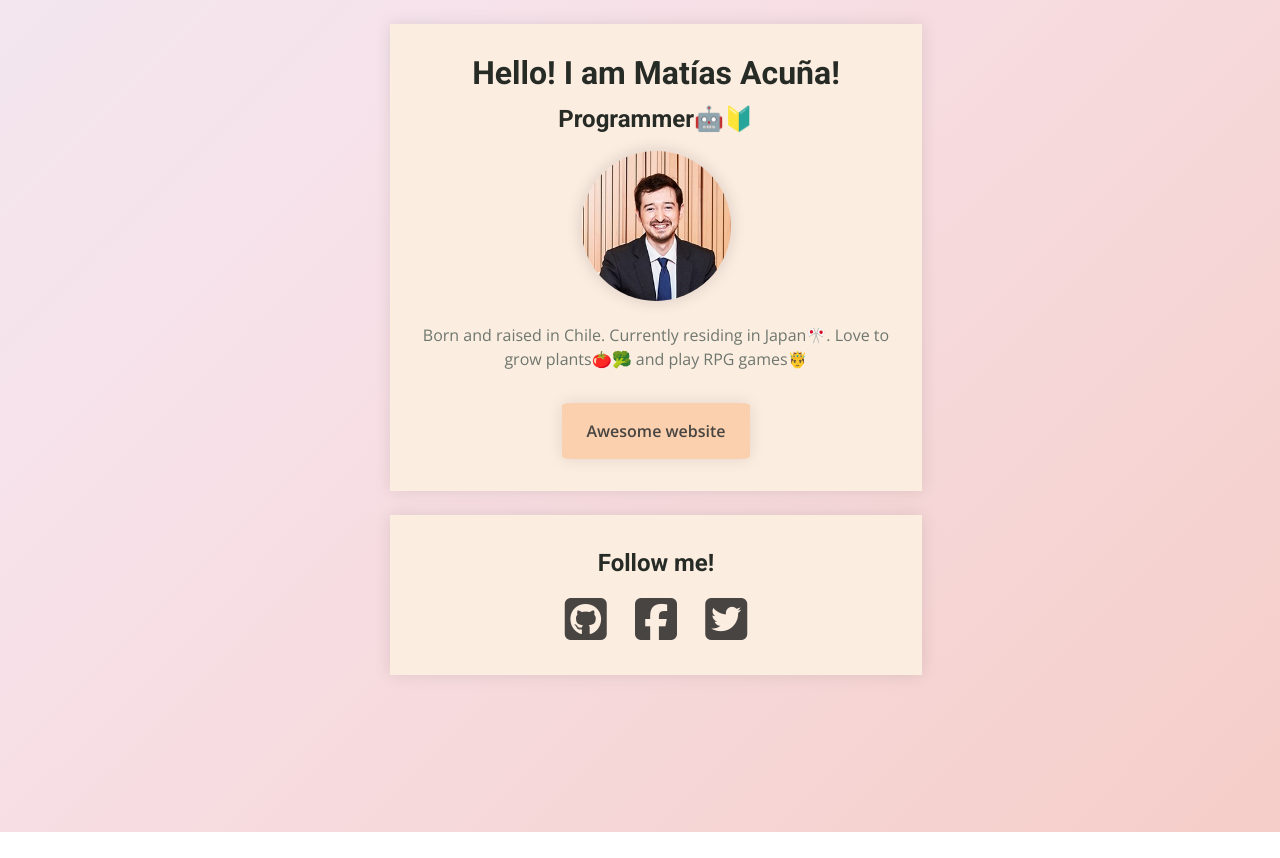
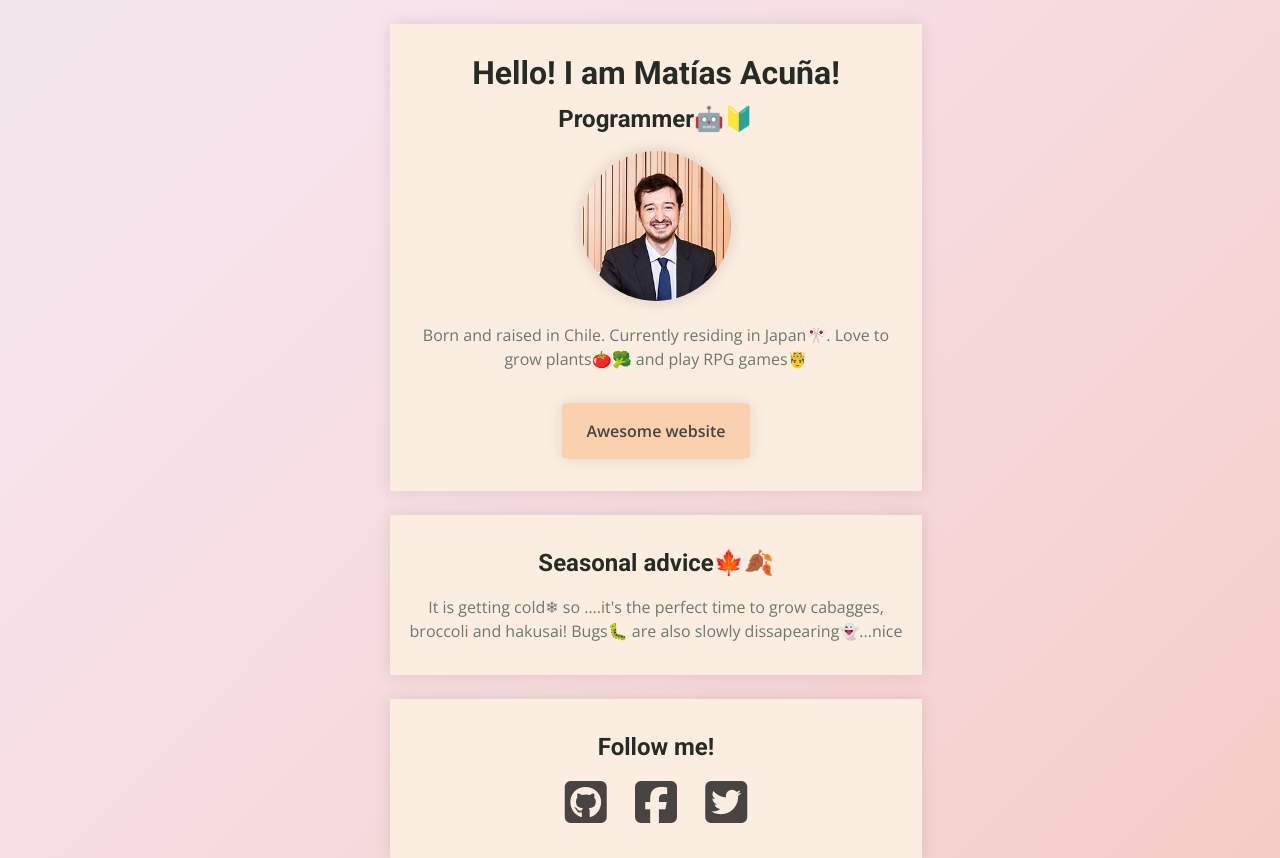
Before and after one commit to Agroang/profile, a plain HTML site: page index.html in a window 1280 px wide. Before the commit the page ends 832 px from the top, so only its background shows below. Drawn offline with nearby package versions, Linux system fonts and the light colour scheme.

Commit message:
make my profile prettier

```diff
--- a/index.html
+++ b/index.html
@@ -20,6 +20,12 @@
       </a>
     </div>
     <div class="card-white">
+      <h2>Seasonal advice🍁🍂</h2>
+      <p>
+        It is getting cold❄ so ....it's the perfect time to grow cabagges, broccoli and hakusai! Bugs🐛 are also slowly dissapearing👻...nice
+      </p>
+    </div>
+    <div class="card-white">
       <h2>Follow me!</h2>
       <ul class="list-inline">
         <li><a href="https://github.com/Agroang" class="icon" target="_blank"><i class="fab fa-github-square"></i></a></li>
```
